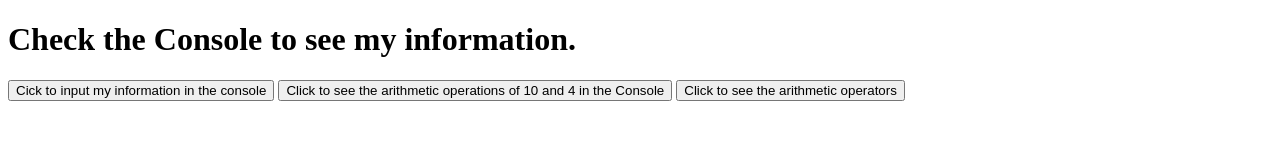
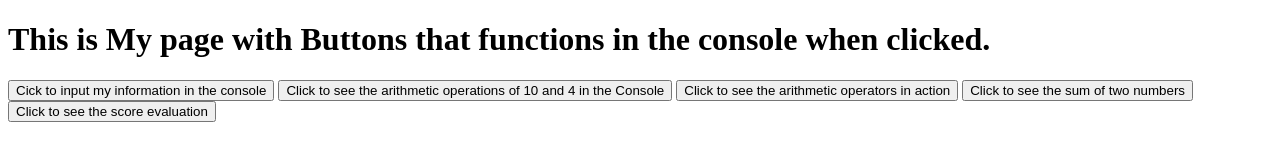
Before and after one commit to GhislainChe/Tic-Intership-Repository, a plain HTML site: page Day 8/learnjs.html in a window 1280 px wide. Drawn offline with Linux system fonts and the light colour scheme.

Commit message:
Learned arithmetic operations that comes to action when buttons are clicked.

```diff
--- a/Day 8/learnjs.html
+++ b/Day 8/learnjs.html
@@ -3,13 +3,15 @@
 <head>
     <meta charset="UTF-8">
     <meta name="viewport" content="width=device-width, initial-scale=1.0">
-    <title>Javascript tutorials 1.</title>
+    <title>Ghislain Console Learning.</title>
 </head>
 <body>
-    <h1>Check the Console to see my information.</h1>
+    <h1>This is My page with Buttons that functions in the console when clicked.</h1>
     <button id="button1" onclick="button1()">Cick to input my information in the console</button>
     <button id="button2" onclick="button2()">Click to see the arithmetic operations of 10 and 4 in the Console</button>
-    <button id="button3" onclick="button3()">Click to see the arithmetic operators</button>
+    <button id="button3" onclick="button3()">Click to see the arithmetic operators in action</button>
+    <button id="button4" onclick="sum()">Click to see the sum of two numbers</button>
+    <button id="button5" onclick="score()">Click to see the score evaluation</button>
     <script>
         function button1(){
             console.log('My Information on the Console')
@@ -33,6 +35,34 @@
             console.log('division: ', x / y);
             console.log('modulus: ', x % y);
         }
+
+        function button3(){
+            console.log('This is the third button');
+            let a = 10;
+            console.log('+= means addition assignment: ', a+=5);
+            console.log('-= means subtraction assignment: ', a-=3);
+            console.log('*= means multiplication assignment: ', a*=2);
+            console.log('/= means division assignment: ', a/=2);
+        }
+
+        // Exerise: Create a function that takes two numbers as arguments and returns their sum.
+        function sum(){
+            let num1 = 5;
+            let num2 = 10;
+            console.log('This is the fourth button');
+            console.log('The first number is: ', num1);
+            console.log('The second number is: ', num2);
+            console.log('The sum of num1 and num2 is: ', num1 + num2);
+        }
+
+        function score(){
+            let score = 75;
+            let passed = score >= 50;
+            let excellent = score >= 90;
+            console.log('This is the fifth button');
+            console.log("passed?", passed);
+            console.log("Excellent?", excellent);
+        }
     </script>
 </body>
 </html>
```
